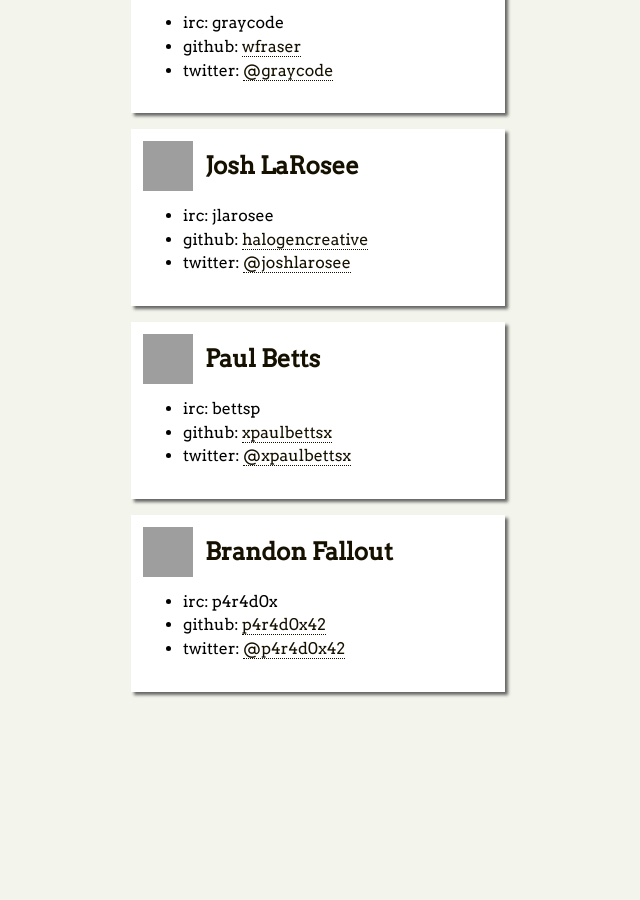
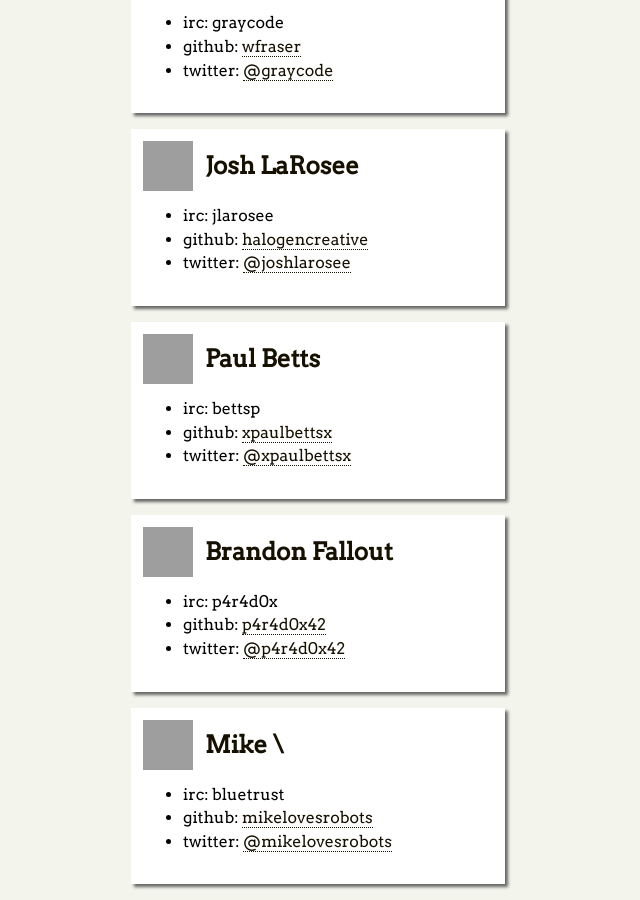
Before and after one commit to BeerAndCodeSeattle/BeerAndCode, a Jekyll site: the page built from people.html, in a window 1280 px wide and 900 px high, scrolled down 1330 px. Shown: the whole window, without its empty margins (322-962 px from the left). Built offline with Jekyll 4.4.1, drawn with Linux system fonts in a browser that asks for light colours; Markdown is read by kramdown in place of the engine named in the settings; before the commit the page ends 2038 px from its top, so only the background shows below that; some of the changed lines change nothing that is shown; grey boxes are pictures that could not be loaded.

Commit message:
Added myself to the site

```diff
--- a/people.html
+++ b/people.html
@@ -77,5 +77,12 @@ title: People
 {% assign person_github2 = null %}
 {% include person.html %}
 
+{% assign person_name = "Mike \"that guy with the poop app\" Judge" %}
+{% assign person_gravatar = "1b90452f66ef874661a3157a76689ca3" %}
+{% assign person_irc = "bluetrust" %}
+{% assign person_twitter = "mikelovesrobots" %}
+{% assign person_github = "mikelovesrobots" %}
+{% assign person_github2 = null %}
+{% include person.html %}
 
 </div>
```
